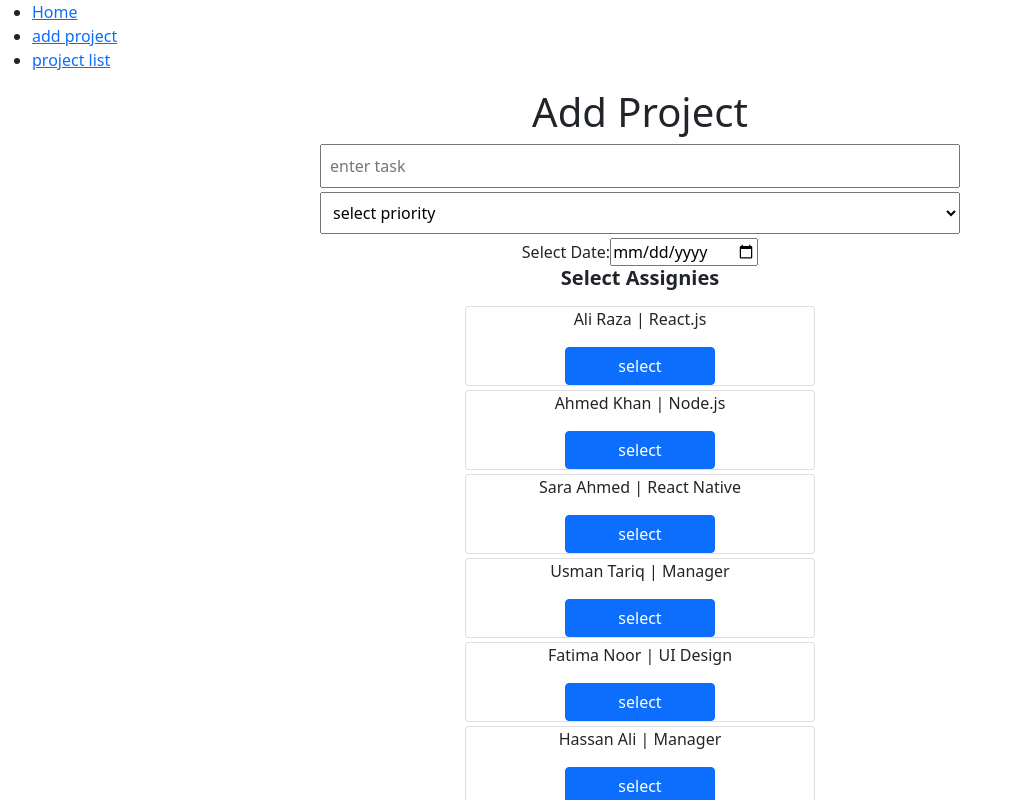
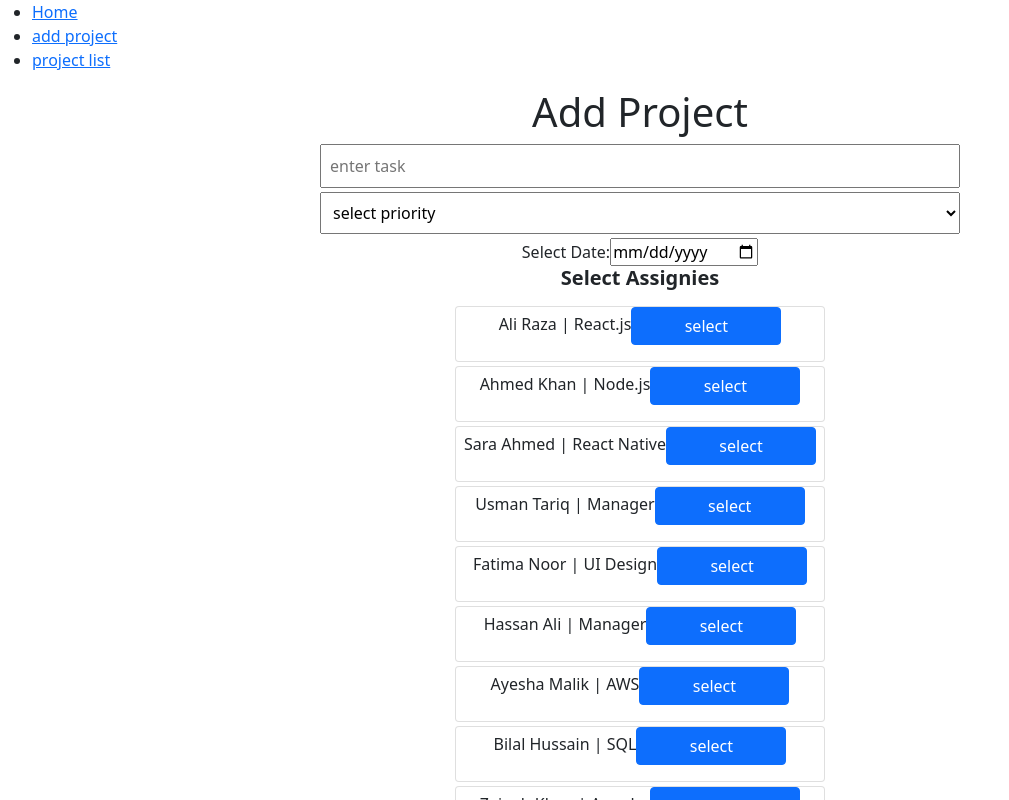
Before and after one commit to dkgujar22/modernprojectmanager, a React (Vite) app: page /addproject in a window 1280 px wide. Shown: the top 800 px of the page, without its empty margins (0-1009 px from the left). Built offline with nearby package versions, Linux system fonts and the light colour scheme.

Commit message:
second commit

```diff
--- a/src/component/Assigntask.jsx
+++ b/src/component/Assigntask.jsx
@@ -42,15 +42,21 @@ const Assigntask = () => {
     <div>
         {/* ROLE */}
        <h5 className="card-title fw-bold mb-3 text-dark">Select Assignies</h5>
-       {AssignState.assign_in.map((assign)=>(
-        <p>{assign.developername} {assign.AssignState.role}</p>
+       <ol >
+        {AssignState.assign_in.map((assign)=>(
+        <li className='text-center'>{assign.developername} {assign.AssignState.role}</li>
        ))}
 
-               <div className='mx-auto' style={{maxWidth:"350px"}}>
+       </ol>
+
+
+               <div className='mx-auto' style={{maxWidth:"370px"}}>
                 {AssignState.developers.map((dev)=>(
                   <div key={dev.id} className="card mb-1">
-                    <p>{dev.name} | {dev.expertise[0]}</p>
-                    <button onClick={()=>handleModal(dev.id)} style={{width:"150px"}} type="button" class="btn btn-primary mx-auto" data-bs-toggle="modal" data-bs-target="#exampleModal" >select</button>
+                    <p>{dev.name} | {dev.expertise[0]}
+                      <span><button onClick={()=>handleModal(dev.id)} style={{width:"150px"}} type="button" class="btn btn-primary mx-auto" data-bs-toggle="modal" data-bs-target="#exampleModal" >select</button></span>
+                    </p>
+
 
 
                   </div>
--- a/src/component/TaskCard.jsx
+++ b/src/component/TaskCard.jsx
@@ -17,7 +17,7 @@ const TaskCard = () => {
     //     dueDate:'',
     //     assignlist:[]
     // });
-        const [showModal,setShowModal]=useState(false);
+    const [showModal,setShowModal]=useState(false);
 
     useEffect(()=>{
          console.log(addassignState);
@@ -77,7 +77,7 @@ const TaskCard = () => {
 
    <button onClick={handleAddProject} className='btn btn-warning'>Add Project</button>
 
-   {/* <button onClick={()=>console.log(state)}>showprojects</button> */}
+   <button onClick={()=>console.log(state)}>showprojects</button>
     </div>
   )
 }
--- a/src/context/TaskContext.jsx
+++ b/src/context/TaskContext.jsx
@@ -3,7 +3,8 @@ import { createContext, useContext, useReducer} from "react";
 const TaskContext=createContext();
 
 const initialState={
-    tasks:[]
+    tasks:[],
+
 }
 
 const reducer=(state,action)=>{
--- a/src/pages/ProjectList.jsx
+++ b/src/pages/ProjectList.jsx
@@ -3,6 +3,14 @@ import { useTask } from '../context/TaskContext'
 
 const ProjectList = () => {
     const {state,dispatch}=useTask();
+    const handleEdit=(editId)=>{
+      const getedititem=state.tasks.filter(task=>task.id===editId);
+      console.log(getedititem);
+
+
+
+
+    }
   return (
     <div>
         <h1>Project list</h1>
@@ -22,25 +30,13 @@ const ProjectList = () => {
           payload:task.id
         })}>DELETE</button>
 
+        <button onClick={()=>handleEdit(task.id)}>Edit project</button>
+        <button>Edit Assignment</button>
+
     </div>
 
    ))}
-   {/* <div class="card" style="width: 18rem;">
-  <img src="..." class="card-img-top" alt="..."/>
-  <div class="card-body">
-    <h5 class="card-title">Card title</h5>
-    <p class="card-text">Some quick example text to build on the card title and make up the bulk of the card's content.</p>
-  </div>
-  <ul class="list-group list-group-flush">
-    <li class="list-group-item">An item</li>
-    <li class="list-group-item">A second item</li>
-    <li class="list-group-item">A third item</li>
-  </ul>
-  <div class="card-body">
-    <a href="#" class="card-link">Card link</a>
-    <a href="#" class="card-link">Another link</a>
-  </div>
-</div> */}
+
 
     </div>
   )
```
